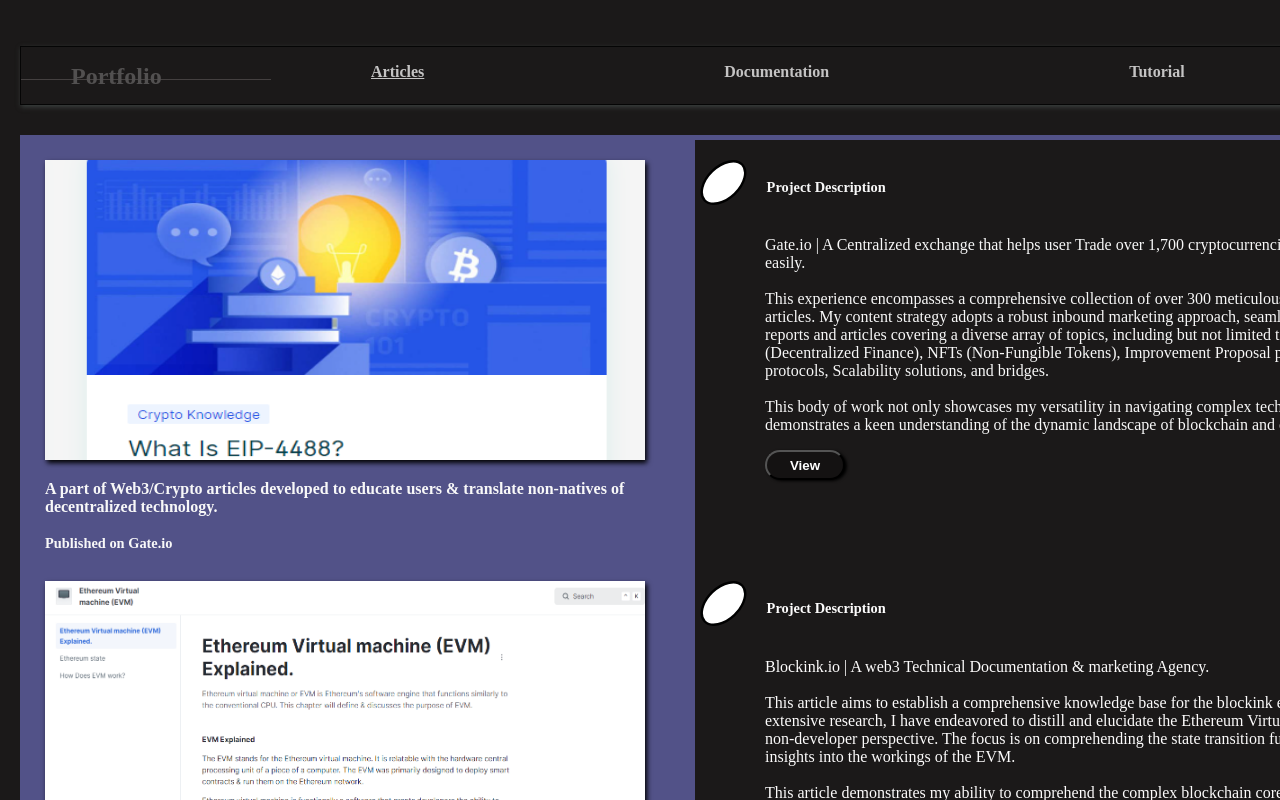
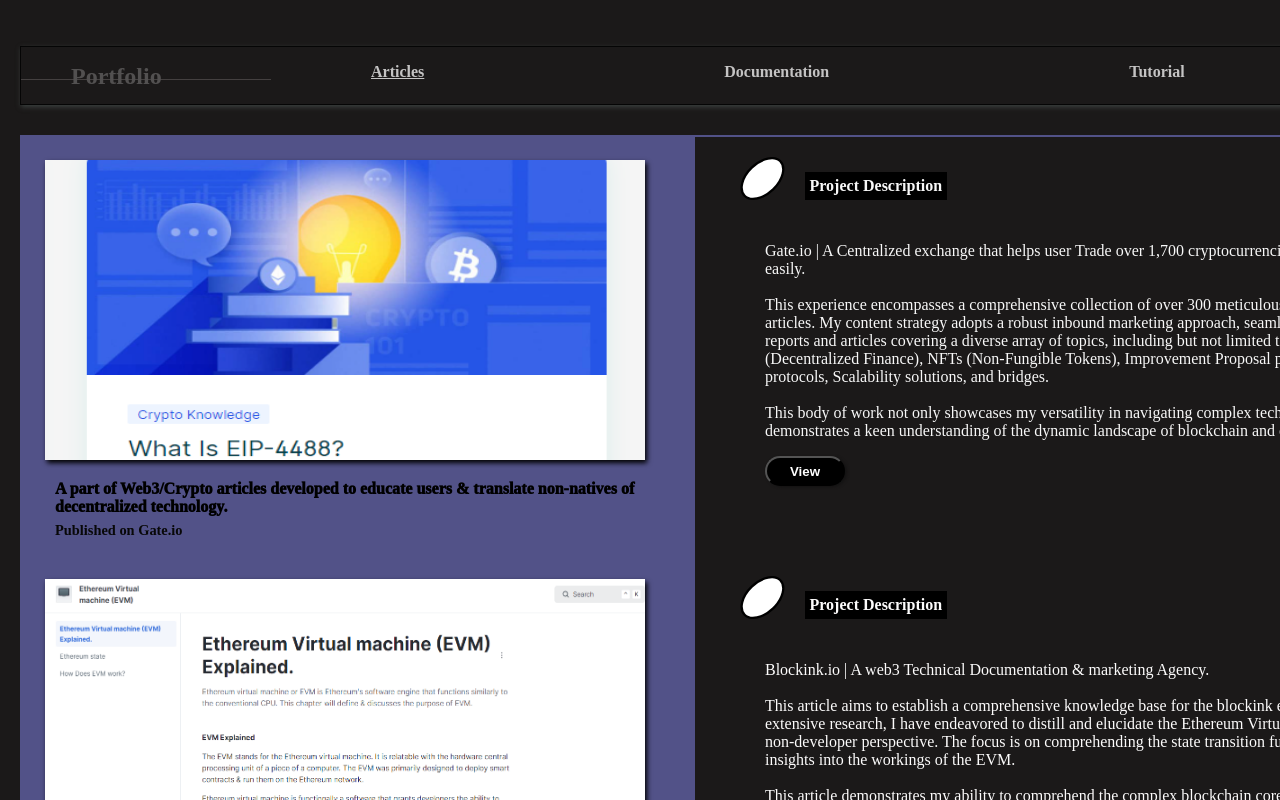
Before and after one commit to mayowaolatunji/web3Mio, a React (Vite) app: page / in a window 1280 px wide. Shown: the part 920-1720 px from the top of the page. Built offline with nearby package versions, Linux system fonts and the light colour scheme.

Commit message:
UI/UX Touch__

```diff
--- a/src/components/folioCards/articleCards.css
+++ b/src/components/folioCards/articleCards.css
@@ -49,6 +49,20 @@ h4{
   font-size: 0.9rem;
 }
 
+.title{
+  color: #000000;
+  font-weight: 1000;
+  margin-left: 10px;
+}
+
+.Publisher{
+  color: #080808;
+  margin-top: -10px;
+  margin-bottom: 30px;
+  margin-left: 10px;
+
+}
+
 .card img{
   margin-top: 20px;
   width: 600px;
@@ -58,6 +72,10 @@ h4{
 
 .cardText{
   background: #1B1919;
+  padding: 0px;
+  margin-bottom: -3px;
+  margin-top: -3px;
+
 }
 
 .cardText .head{
@@ -65,10 +83,18 @@ h4{
   padding: 5px;
   gap: 20px;
   margin-top: 15px;
+  margin-left: 40px;
+}
+
+.head h4{
+  font-size: 1em;
+  background-color: #000000;
+  padding: 5px;
+  margin-top: 15px;
 }
 
 .cardText img{
-  height: 45px;
+  height: 43px;
 
 }
 
@@ -78,15 +104,22 @@ h4{
 }
 
 .bttn{
-  background: rgb(20, 18, 18);
+  background: rgb(0, 0, 0);
   width: 80px;
   height: 30px;
   border-radius: 20px;
   outline: none;
   stroke: none;
-  box-shadow: 2px 1px 3px black;
+  box-shadow: 2px 1px 3px rgb(19, 18, 18);
   color: white;
   font-weight: 600;
   margin-left: 70px;
+  transition: .8s;
 
 }
+
+.bttn:hover{
+  background-color:rgb(82, 82, 136);
+  box-shadow: 2px 1px 3px rgb(221, 215, 215);
+
+}
```
